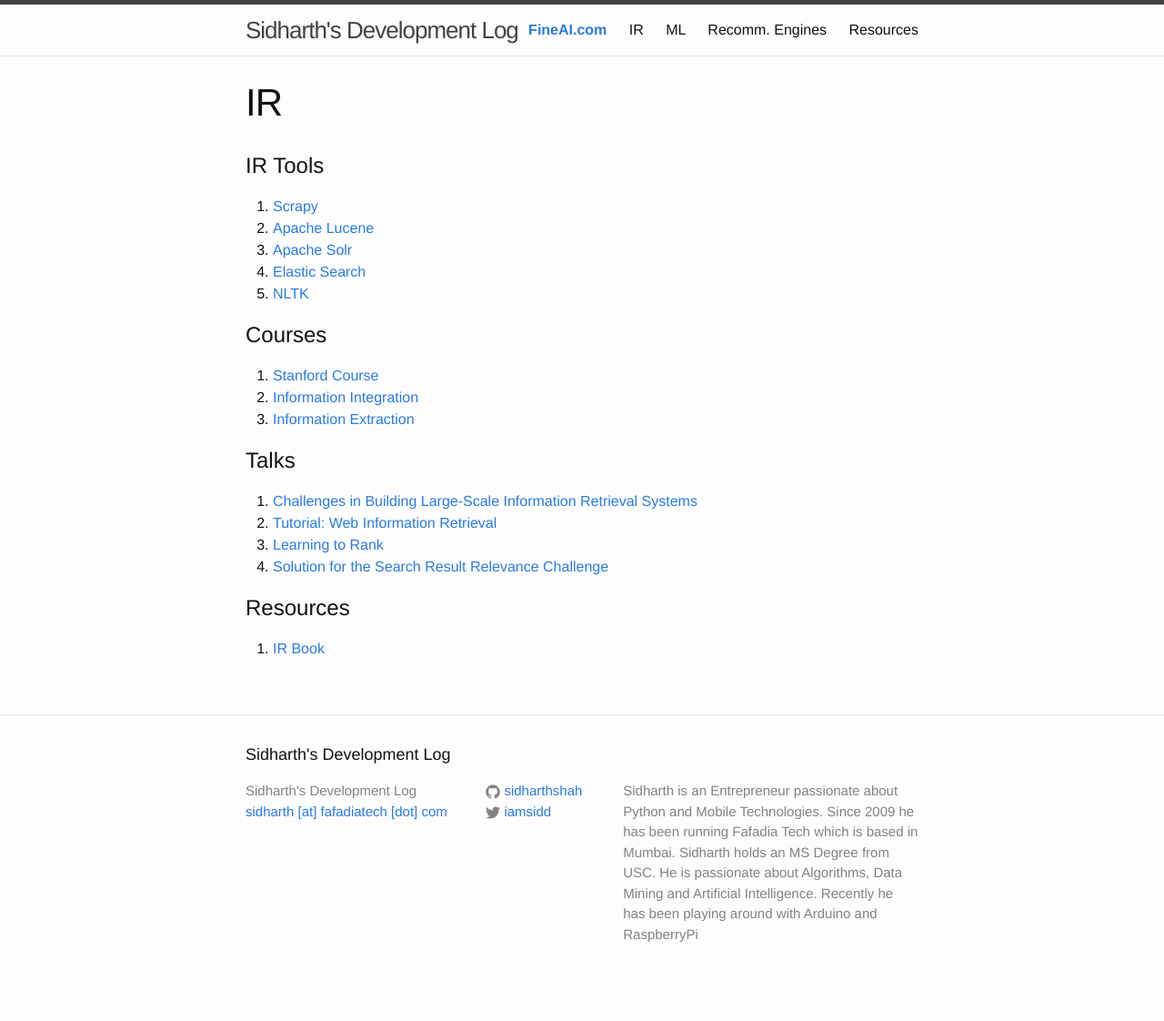
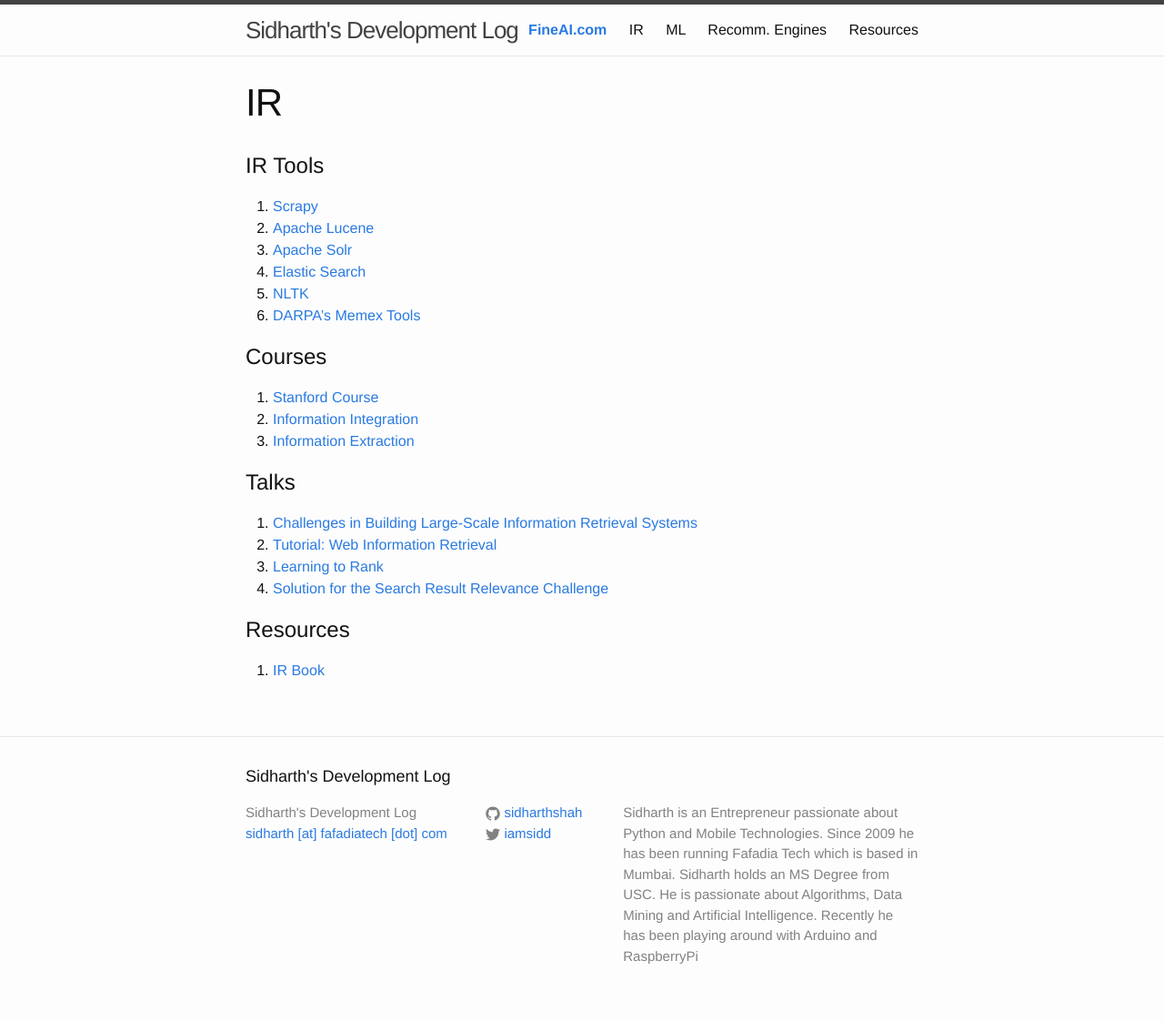
Before and after one commit to sidharthshah/sidharthshah.github.com, a Jekyll site: the page built from information-retrieval.md, in a window 1280 px wide. Shown: the whole page at 91% size. Built offline with Jekyll 4.4.1, drawn with Linux system fonts in a browser that asks for light colours; before the commit the page ends 1098 px from its top, so only the background shows below that.

Commit message:
added link to Memex

```diff
--- a/information-retrieval.md
+++ b/information-retrieval.md
@@ -11,6 +11,7 @@
 3. [Apache Solr](http://lucene.apache.org/solr/)
 4. [Elastic Search](https://www.elastic.co/)
 5. [NLTK](http://www.nltk.org/)
+6. [DARPA's Memex Tools](http://opencatalog.darpa.mil/MEMEX.html)
 
 Courses
 =======
```
